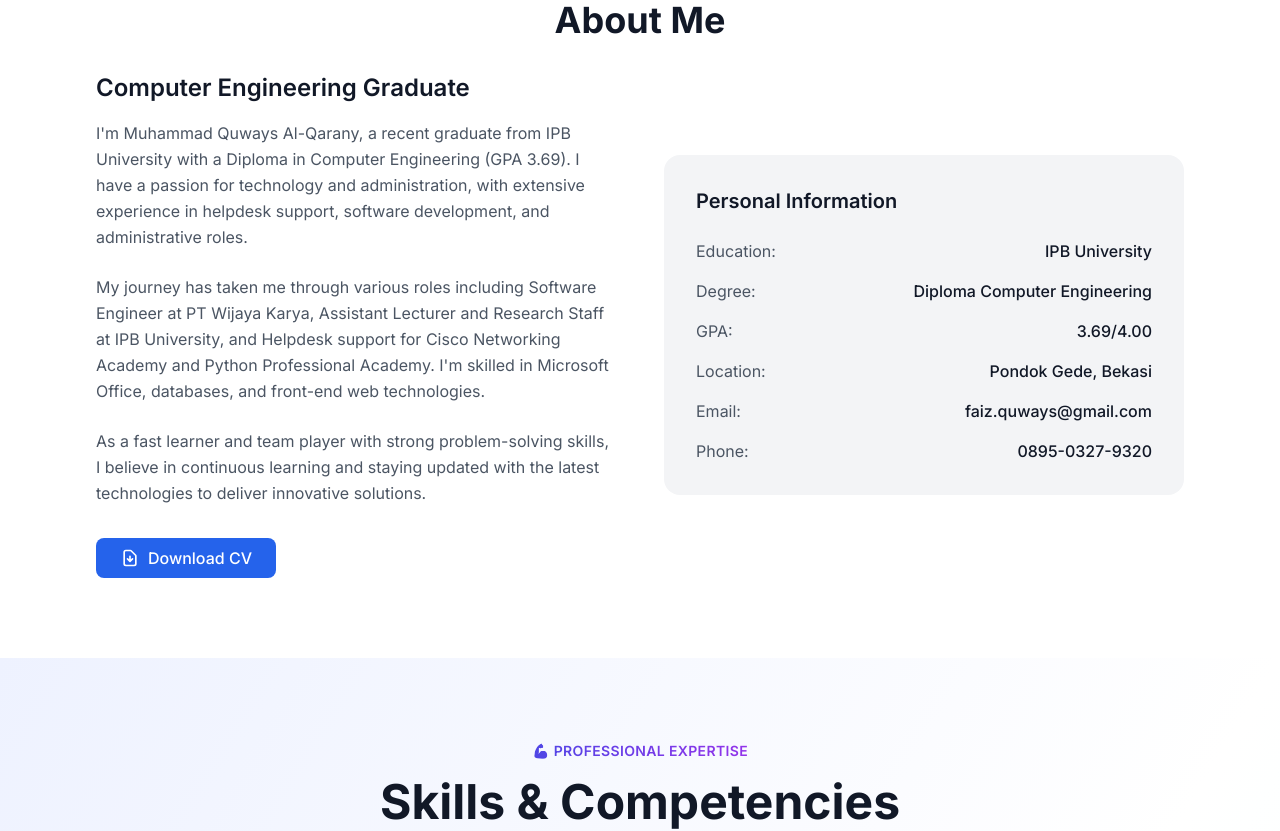
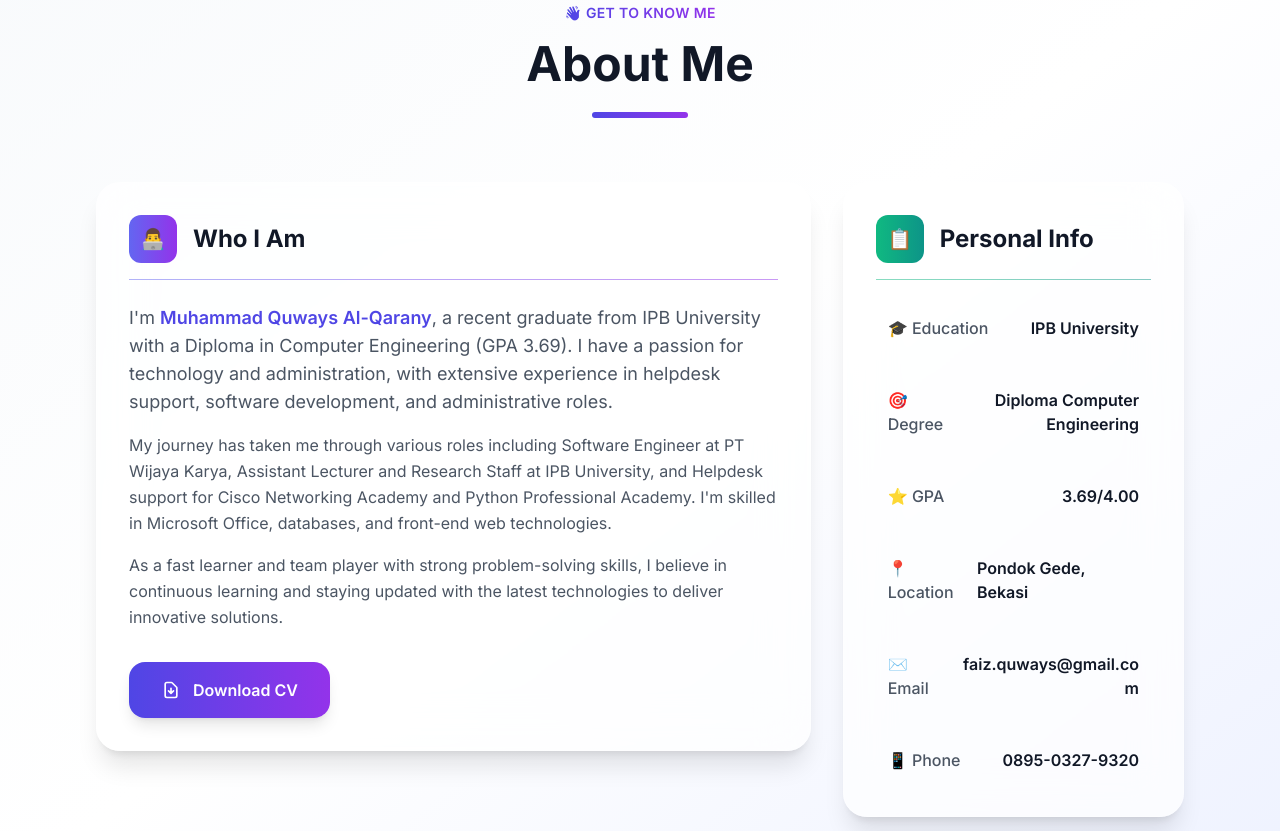
Before and after one commit to nakamino24/Portofolio, a React (Vite) app: page / in a window 1280 px wide. Shown: the part 880-1711 px from the top of the page. Built offline with nearby package versions, Linux system fonts and the light colour scheme.

Commit message:
Update build

```diff
--- a/src/components/About.jsx
+++ b/src/components/About.jsx
@@ -12,34 +12,63 @@ const About = () => {
   };
 
   return (
-    <section id="about" className="py-20 bg-white dark:bg-gray-900 transition-colors duration-300">
+    <section id="about" className="py-20 bg-gradient-to-br from-slate-50 via-white to-indigo-50 dark:from-gray-900 dark:via-gray-800 dark:to-indigo-900 transition-colors duration-300">
       <div className="max-w-6xl mx-auto px-4 sm:px-6 lg:px-8">
-        <h2 className="section-heading">About Me</h2>
-        <div className="grid md:grid-cols-2 gap-12 items-center">
-          <div>
-            <h3 className="text-2xl font-semibold text-gray-900 dark:text-white mb-4">
-              Computer Engineering Graduate
-            </h3>
-            <p className="text-gray-600 dark:text-gray-300 mb-6 leading-relaxed">
-              I'm Muhammad Quways Al-Qarany, a recent graduate from IPB University with a Diploma in Computer Engineering
+        {/* Background decorative elements */}
+        <div className="absolute inset-0 overflow-hidden pointer-events-none">
+          <div className="absolute top-1/4 left-1/4 w-64 h-64 bg-gradient-to-r from-blue-400/10 to-purple-600/10 rounded-full blur-3xl"></div>
+          <div className="absolute bottom-1/4 right-1/4 w-80 h-80 bg-gradient-to-r from-indigo-400/10 to-cyan-600/10 rounded-full blur-3xl"></div>
+        </div>
+
+        <div className="text-center mb-16 relative z-10">
+          <div className="inline-block mb-4">
+            <span className="bg-gradient-to-r from-indigo-600 to-purple-600 bg-clip-text text-transparent text-sm font-semibold tracking-wide uppercase">
+              👋 Get to Know Me
+            </span>
+          </div>
+          <h2 className="text-4xl md:text-5xl font-bold text-gray-900 dark:text-white mb-6">
+            About Me
+          </h2>
+          <div className="w-24 h-1.5 bg-gradient-to-r from-indigo-600 to-purple-600 mx-auto rounded-full shadow-lg"></div>
+        </div>
+        <div className="grid lg:grid-cols-3 gap-8 relative z-10">
+          {/* Main Content Card */}
+          <div className="lg:col-span-2">
+            <div className="bg-white/70 dark:bg-gray-800/70 backdrop-blur-xl rounded-3xl p-8 shadow-xl border border-white/20 dark:border-gray-700/30 hover:shadow-2xl transition-all duration-300">
+              <div className="mb-6">
+                <div className="flex items-center mb-4">
+                  <div className="w-12 h-12 bg-gradient-to-r from-indigo-500 to-purple-600 rounded-xl flex items-center justify-center mr-4">
+                    <span className="text-white text-xl">👨‍💻</span>
+                  </div>
+                  <h3 className="text-2xl font-bold text-gray-900 dark:text-white">Who I Am</h3>
+                </div>
+                <div className="h-px bg-gradient-to-r from-indigo-500/50 to-purple-600/50 mb-6"></div>
+              </div>
+
+              <div className="space-y-4 text-gray-600 dark:text-gray-300 leading-relaxed">
+                <p className="text-lg">
+                  I'm <span className="font-semibold text-indigo-600 dark:text-indigo-400">Muhammad Quways Al-Qarany</span>, a recent graduate from IPB University with a Diploma in Computer Engineering
                   (GPA 3.69). I have a passion for technology and administration, with extensive experience in helpdesk support,
                   software development, and administrative roles.
                 </p>
-            <p className="text-gray-600 dark:text-gray-300 mb-6 leading-relaxed">
+                <p>
                   My journey has taken me through various roles including Software Engineer at PT Wijaya Karya,
                   Assistant Lecturer and Research Staff at IPB University, and Helpdesk support for Cisco Networking Academy
                   and Python Professional Academy. I'm skilled in Microsoft Office, databases, and front-end web technologies.
                 </p>
-            <p className="text-gray-600 dark:text-gray-300 mb-8 leading-relaxed">
+                <p>
                   As a fast learner and team player with strong problem-solving skills, I believe in continuous learning
                   and staying updated with the latest technologies to deliver innovative solutions.
                 </p>
+              </div>
+
+              <div className="mt-8">
                 <button
                   onClick={downloadCV}
-              className="btn-primary inline-flex items-center"
+                  className="group relative inline-flex items-center px-8 py-4 bg-gradient-to-r from-indigo-600 to-purple-600 text-white font-semibold rounded-2xl shadow-lg hover:shadow-xl transform hover:-translate-y-1 transition-all duration-300"
                 >
                   <svg
-                className="w-5 h-5 mr-2"
+                    className="w-5 h-5 mr-3 group-hover:scale-110 transition-transform duration-300"
                     fill="none"
                     stroke="currentColor"
                     viewBox="0 0 24 24"
@@ -52,36 +81,62 @@ const About = () => {
                     />
                   </svg>
                   Download CV
+                  <div className="absolute inset-0 bg-gradient-to-r from-purple-600 to-indigo-600 rounded-2xl opacity-0 group-hover:opacity-100 transition-opacity duration-300 -z-10"></div>
                 </button>
               </div>
-          <div className="bg-gray-100 dark:bg-gray-800 rounded-2xl p-8">
-            <h4 className="text-xl font-semibold text-gray-900 dark:text-white mb-6">
-              Personal Information
-            </h4>
-            <div className="space-y-4">
-              <div className="flex justify-between">
-                <span className="text-gray-600 dark:text-gray-400">Education:</span>
-                <span className="text-gray-900 dark:text-white font-medium">IPB University</span>
             </div>
-              <div className="flex justify-between">
-                <span className="text-gray-600 dark:text-gray-400">Degree:</span>
-                <span className="text-gray-900 dark:text-white font-medium">Diploma Computer Engineering</span>
           </div>
-              <div className="flex justify-between">
-                <span className="text-gray-600 dark:text-gray-400">GPA:</span>
-                <span className="text-gray-900 dark:text-white font-medium">3.69/4.00</span>
+
+          {/* Personal Info Card */}
+          <div className="lg:col-span-1">
+            <div className="bg-white/70 dark:bg-gray-800/70 backdrop-blur-xl rounded-3xl p-8 shadow-xl border border-white/20 dark:border-gray-700/30 hover:shadow-2xl transition-all duration-300 h-full">
+              <div className="mb-6">
+                <div className="flex items-center mb-4">
+                  <div className="w-12 h-12 bg-gradient-to-r from-emerald-500 to-teal-600 rounded-xl flex items-center justify-center mr-4">
+                    <span className="text-white text-xl">📋</span>
                   </div>
-              <div className="flex justify-between">
-                <span className="text-gray-600 dark:text-gray-400">Location:</span>
-                <span className="text-gray-900 dark:text-white font-medium">Pondok Gede, Bekasi</span>
+                  <h4 className="text-2xl font-bold text-gray-900 dark:text-white">Personal Info</h4>
                 </div>
-              <div className="flex justify-between">
-                <span className="text-gray-600 dark:text-gray-400">Email:</span>
-                <span className="text-gray-900 dark:text-white font-medium">faiz.quways@gmail.com</span>
+                <div className="h-px bg-gradient-to-r from-emerald-500/50 to-teal-600/50 mb-6"></div>
               </div>
-              <div className="flex justify-between">
-                <span className="text-gray-600 dark:text-gray-400">Phone:</span>
-                <span className="text-gray-900 dark:text-white font-medium">0895-0327-9320</span>
+
+              <div className="space-y-6">
+                <div className="group">
+                  <div className="flex items-center justify-between p-3 rounded-xl hover:bg-gray-50 dark:hover:bg-gray-700/50 transition-colors duration-200">
+                    <span className="text-gray-600 dark:text-gray-400 font-medium">🎓 Education</span>
+                    <span className="text-gray-900 dark:text-white font-semibold">IPB University</span>
+                  </div>
+                </div>
+                <div className="group">
+                  <div className="flex items-center justify-between p-3 rounded-xl hover:bg-gray-50 dark:hover:bg-gray-700/50 transition-colors duration-200">
+                    <span className="text-gray-600 dark:text-gray-400 font-medium">🎯 Degree</span>
+                    <span className="text-gray-900 dark:text-white font-semibold text-right">Diploma Computer Engineering</span>
+                  </div>
+                </div>
+                <div className="group">
+                  <div className="flex items-center justify-between p-3 rounded-xl hover:bg-gray-50 dark:hover:bg-gray-700/50 transition-colors duration-200">
+                    <span className="text-gray-600 dark:text-gray-400 font-medium">⭐ GPA</span>
+                    <span className="text-gray-900 dark:text-white font-semibold">3.69/4.00</span>
+                  </div>
+                </div>
+                <div className="group">
+                  <div className="flex items-center justify-between p-3 rounded-xl hover:bg-gray-50 dark:hover:bg-gray-700/50 transition-colors duration-200">
+                    <span className="text-gray-600 dark:text-gray-400 font-medium">📍 Location</span>
+                    <span className="text-gray-900 dark:text-white font-semibold">Pondok Gede, Bekasi</span>
+                  </div>
+                </div>
+                <div className="group">
+                  <div className="flex items-center justify-between p-3 rounded-xl hover:bg-gray-50 dark:hover:bg-gray-700/50 transition-colors duration-200">
+                    <span className="text-gray-600 dark:text-gray-400 font-medium">✉️ Email</span>
+                    <span className="text-gray-900 dark:text-white font-semibold text-right break-all">faiz.quways@gmail.com</span>
+                  </div>
+                </div>
+                <div className="group">
+                  <div className="flex items-center justify-between p-3 rounded-xl hover:bg-gray-50 dark:hover:bg-gray-700/50 transition-colors duration-200">
+                    <span className="text-gray-600 dark:text-gray-400 font-medium">📱 Phone</span>
+                    <span className="text-gray-900 dark:text-white font-semibold">0895-0327-9320</span>
+                  </div>
+                </div>
               </div>
             </div>
           </div>
--- a/src/components/Skills.jsx
+++ b/src/components/Skills.jsx
@@ -134,7 +134,7 @@ const Skills = () => {
             >
               <div className="flex items-center justify-between mb-4">
                 <div className="flex items-center gap-3">
-                  <div className="text-3xl animate-bounce">{getSkillIcon(skill.name)}</div>
+                  <div className="text-3xl">{getSkillIcon(skill.name)}</div>
                   <div>
                     <h4 className="font-semibold text-gray-900 dark:text-white text-lg group-hover:text-indigo-600 dark:group-hover:text-indigo-400 transition-colors">
                       {skill.name}
@@ -190,7 +190,7 @@ const Skills = () => {
                 key={index}
                 className="group bg-white/80 dark:bg-gray-800/80 backdrop-blur-sm rounded-xl p-4 text-center border border-gray-200/50 dark:border-gray-700/50 shadow-lg hover:shadow-xl transition-all duration-300 hover:scale-105 hover:bg-gradient-to-r hover:from-indigo-50 hover:to-purple-50 dark:hover:from-indigo-900/20 dark:hover:to-purple-900/20"
               >
-                <div className="text-2xl mb-2 group-hover:animate-bounce">💡</div>
+                <div className="text-2xl mb-2">💡</div>
                 <span className="text-sm font-medium text-gray-700 dark:text-gray-300 group-hover:text-indigo-600 dark:group-hover:text-indigo-400 transition-colors">
                   {skill}
                 </span>
```
Lines whose indentation alone changed are shown as unchanged.
